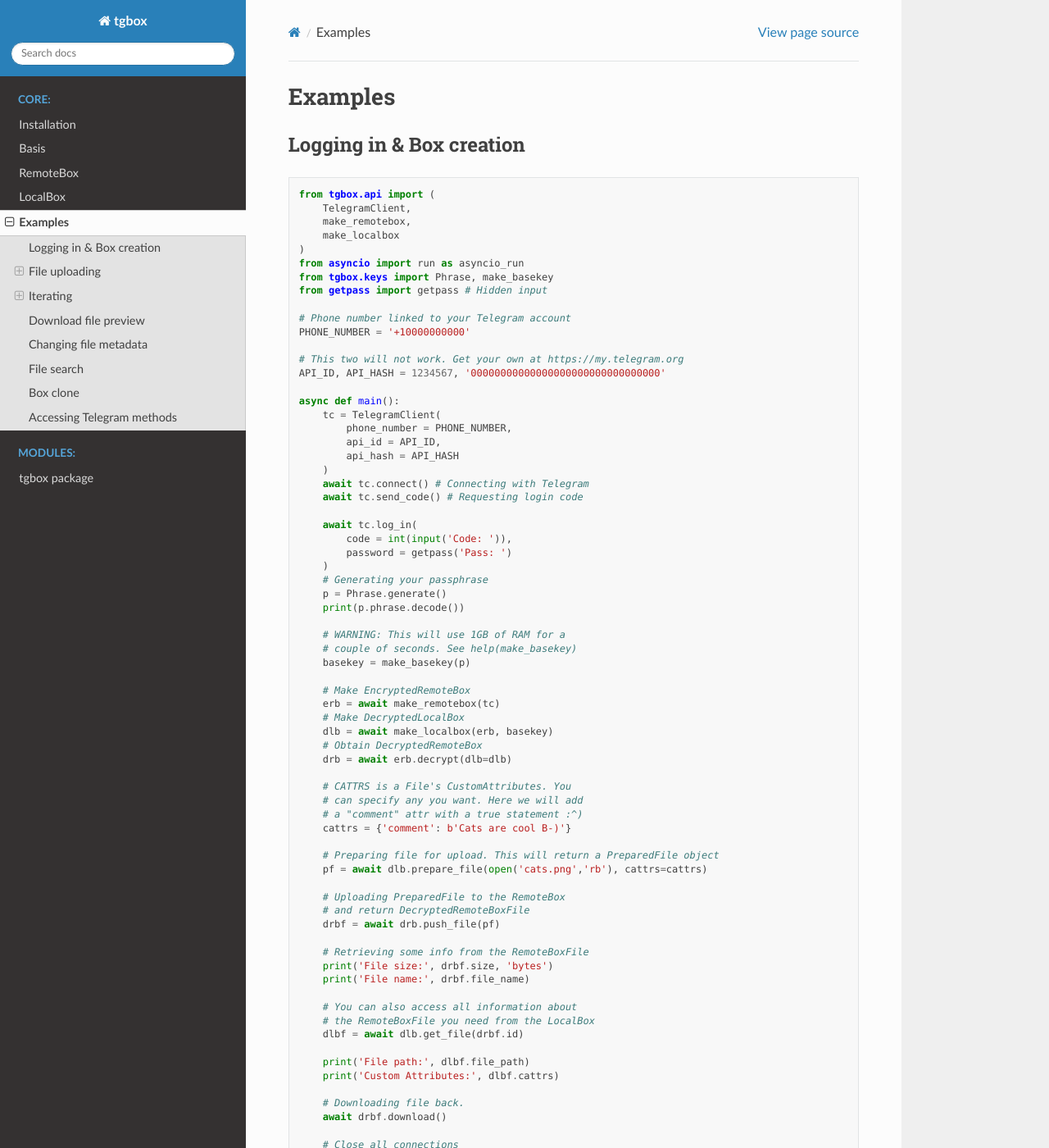
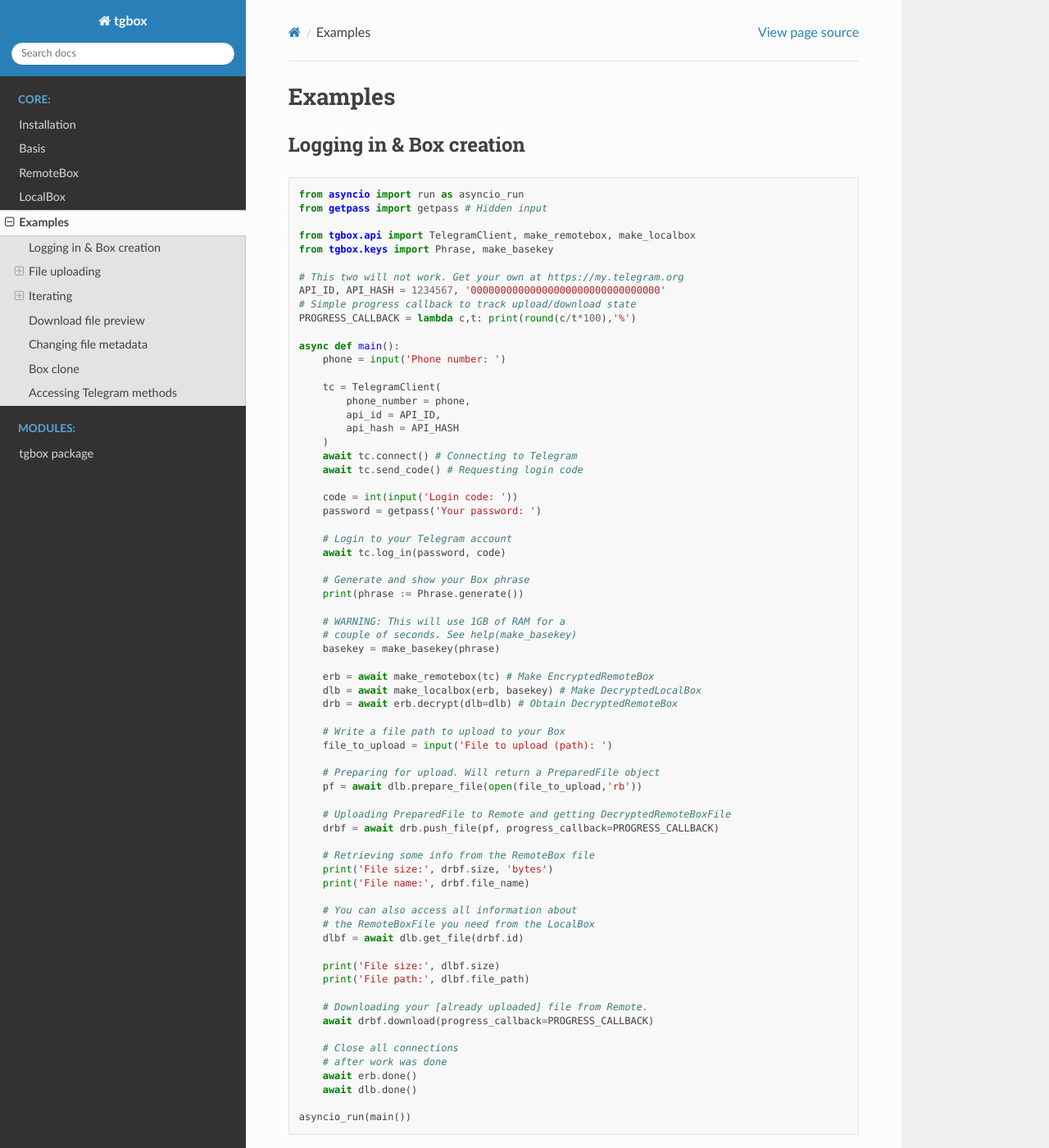
Before and after one commit to NonProjects/tgbox, a Sphinx documentation site: the page built from docs/examples.rst, in a window 1280 px wide and 1400 px high. Shown: the whole window at 82% size. Built offline with Sphinx 7.4.7 and the Read the Docs theme 2.0.0, drawn with Linux system fonts in a browser that asks for light colours; some of the changed text lies outside the part shown.

Commit message:
Update docs/example.rst

```diff
--- a/docs/examples.rst
+++ b/docs/examples.rst
@@ -6,62 +6,55 @@ Logging in & Box creation
 
 .. code-block:: python
 
-        from tgbox.api import (
-            TelegramClient,
-            make_remotebox,
-            make_localbox
-        )
         from asyncio import run as asyncio_run
-        from tgbox.keys import Phrase, make_basekey
         from getpass import getpass # Hidden input
 
-        # Phone number linked to your Telegram account
-        PHONE_NUMBER = '+10000000000'
+        from tgbox.api import TelegramClient, make_remotebox, make_localbox
+        from tgbox.keys import Phrase, make_basekey
 
         # This two will not work. Get your own at https://my.telegram.org
         API_ID, API_HASH = 1234567, '00000000000000000000000000000000'
+        # Simple progress callback to track upload/download state
+        PROGRESS_CALLBACK = lambda c,t: print(round(c/t*100),'%')
 
         async def main():
+            phone = input('Phone number: ')
+
             tc = TelegramClient(
-                phone_number = PHONE_NUMBER,
+                phone_number = phone,
                 api_id = API_ID,
                 api_hash = API_HASH
             )
-            await tc.connect() # Connecting with Telegram
+            await tc.connect() # Connecting to Telegram
             await tc.send_code() # Requesting login code
 
-            await tc.log_in(
-                code = int(input('Code: ')),
-                password = getpass('Pass: ')
-            )
-            # Generating your passphrase
-            p = Phrase.generate()
-            print(p.phrase.decode())
+            code = int(input('Login code: '))
+            password = getpass('Your password: ')
+
+            # Login to your Telegram account
+            await tc.log_in(password, code)
+
+            # Generate and show your Box phrase
+            print(phrase := Phrase.generate())
 
             # WARNING: This will use 1GB of RAM for a
             # couple of seconds. See help(make_basekey)
-            basekey = make_basekey(p)
+            basekey = make_basekey(phrase)
 
-            # Make EncryptedRemoteBox
-            erb = await make_remotebox(tc)
-            # Make DecryptedLocalBox
-            dlb = await make_localbox(erb, basekey)
-            # Obtain DecryptedRemoteBox
-            drb = await erb.decrypt(dlb=dlb)
+            erb = await make_remotebox(tc) # Make EncryptedRemoteBox
+            dlb = await make_localbox(erb, basekey) # Make DecryptedLocalBox
+            drb = await erb.decrypt(dlb=dlb) # Obtain DecryptedRemoteBox
 
-            # CATTRS is a File's CustomAttributes. You
-            # can specify any you want. Here we will add
-            # a "comment" attr with a true statement :^)
-            cattrs = {'comment': b'Cats are cool B-)'}
+            # Write a file path to upload to your Box
+            file_to_upload = input('File to upload (path): ')
 
-            # Preparing file for upload. This will return a PreparedFile object
-            pf = await dlb.prepare_file(open('cats.png','rb'), cattrs=cattrs)
+            # Preparing for upload. Will return a PreparedFile object
+            pf = await dlb.prepare_file(open(file_to_upload,'rb'))
 
-            # Uploading PreparedFile to the RemoteBox
-            # and return DecryptedRemoteBoxFile
-            drbf = await drb.push_file(pf)
+            # Uploading PreparedFile to Remote and getting DecryptedRemoteBoxFile
+            drbf = await drb.push_file(pf, progress_callback=PROGRESS_CALLBACK)
 
-            # Retrieving some info from the RemoteBoxFile
+            # Retrieving some info from the RemoteBox file
             print('File size:', drbf.size, 'bytes')
             print('File name:', drbf.file_name)
 
@@ -69,11 +62,11 @@ Logging in & Box creation
             # the RemoteBoxFile you need from the LocalBox
             dlbf = await dlb.get_file(drbf.id)
 
+            print('File size:', dlbf.size)
             print('File path:', dlbf.file_path)
-            print('Custom Attributes:', dlbf.cattrs)
 
-            # Downloading file back.
-            await drbf.download()
+            # Downloading your [already uploaded] file from Remote.
+            await drbf.download(progress_callback=PROGRESS_CALLBACK)
 
             # Close all connections
             # after work was done
@@ -91,9 +84,9 @@ One upload
 .. code-block:: python
 
         from asyncio import run as asyncio_run
+
         from tgbox.api import get_localbox, get_remotebox
         from tgbox.keys import Phrase, make_basekey
-
 
         async def main():
             # Better to use getpass.getpass, but
@@ -105,8 +98,10 @@ One upload
             # couple of seconds. See help(make_basekey).
             basekey = make_basekey(p)
 
-            # Opening & decrypting LocalBox. You
-            # can also specify MainKey instead BaseKey
+            # This will open & decrypt LocalBox
+            # on the tgbox.defaults.DEF_TGBOX_NAME
+            # path. You can change it with the
+            # "tgbox_db_path" keyword argument
             dlb = await get_localbox(basekey)
 
             # Getting DecryptedRemoteBox
@@ -215,6 +210,27 @@ Deep local iteration & Directories
 .. note::
     *RemoteBox* doesn't have the ``.contents()`` generator
 
+File search
+^^^^^^^^^^^
+
+.. code-block:: python
+
+    ... # some code was omitted
+
+    from tgbox.tools import SearchFilter
+
+    # With this filter, method will search
+    # all image files by mime type with a
+    # minimum size of 500 kilobytes.
+
+    # See help(SearchFilter) for more
+    # keyword arguments and help.
+    sf = SearchFilter(mime='image', min_size=500000)
+
+    # Here we search on the LocalBox, but
+    # you can also search on the RemoteBox
+    async for dlbf in dlb.search_file(ff):
+        print(dlbf.id, dlbf.file_name)
 
 Download file preview
 ---------------------
@@ -262,12 +278,6 @@ Changing file metadata
    listed in the ``DecryptedLocalBox.__required_metadata``,
    however, changing the ``efile_path`` is **forbidden**.
 
-   This behaviour is because of the first "e" letter,
-   it stands for word "encrypted" , so users should have
-   to manually encrypt its file path with the ``MainKey``
-   and only after specify it in ``changes`` dict. As
-   you may see this is a totally discouraged.
-
    Instead of the specifying the ``efile_path`` we
    allow user to specify a ``file_path`` key, which
    is not a part of valid metadata (see :doc:`remotebox`),
@@ -275,31 +285,7 @@ Changing file metadata
 
    The user will also need to specify a ``DecryptedLocalBox``
    as ``dlb`` *kwarg*, so we can take a ``MainKey`` from it
-   and do all magic tricks without user involve.
-
-   As per v1.0 this works only for ``file_path``.
-
-File search
------------
-
-.. code-block:: python
-
-    ... # some code was omitted
-
-    from tgbox.tools import SearchFilter
-
-    # With this filter, method will search
-    # all image files by mime with a minimum
-    # size of 500 kilobytes.
-
-    # See help(SearchFilter) for more
-    # keyword arguments and help.
-
-    sf = SearchFilter(mime='image/', min_size=500000)
-
-    # You can also search on RemoteBox
-    async for dlbf in dlb.search_file(ff):
-        print(dlbf.id, dlbf.file_name)
+   and do all magic encryption-tricks without user involve.
 
 Box clone
 ---------
@@ -328,7 +314,7 @@ Box clone
             api_id = API_ID,
             api_hash = API_HASH
         )
-        await tc.connect() # Connecting with Telegram
+        await tc.connect() # Connecting to Telegram
         await tc.send_code() # Requesting login code
 
         await tc.log_in(
@@ -396,9 +382,10 @@ As TGBOX built on `Telethon <https://github.com/LonamiWebs/Telethon>`_, you can
     lfid = await drb.get_last_file_id() # Getting last RemoteBoxFile ID
     drbf = await drb.get_file(lfid) # Getting last file by ID
 
-    # Sending message to your SavedMessages chat!
+    # Sending message to your SavedMessages chat from
+    # the DecryptedRemoteBoxFile -> tc method
     await drbf.tc.send_message('me','Hello from TGBOX!')
 
 .. tip::
-    - See a `Telethon documentation <https://docs.telethon.dev/>`_.
+    - See `Telethon documentation <https://docs.telethon.dev/>`_.
     - You can find a ``TelegramClient`` object in the ``tc`` property.
```
